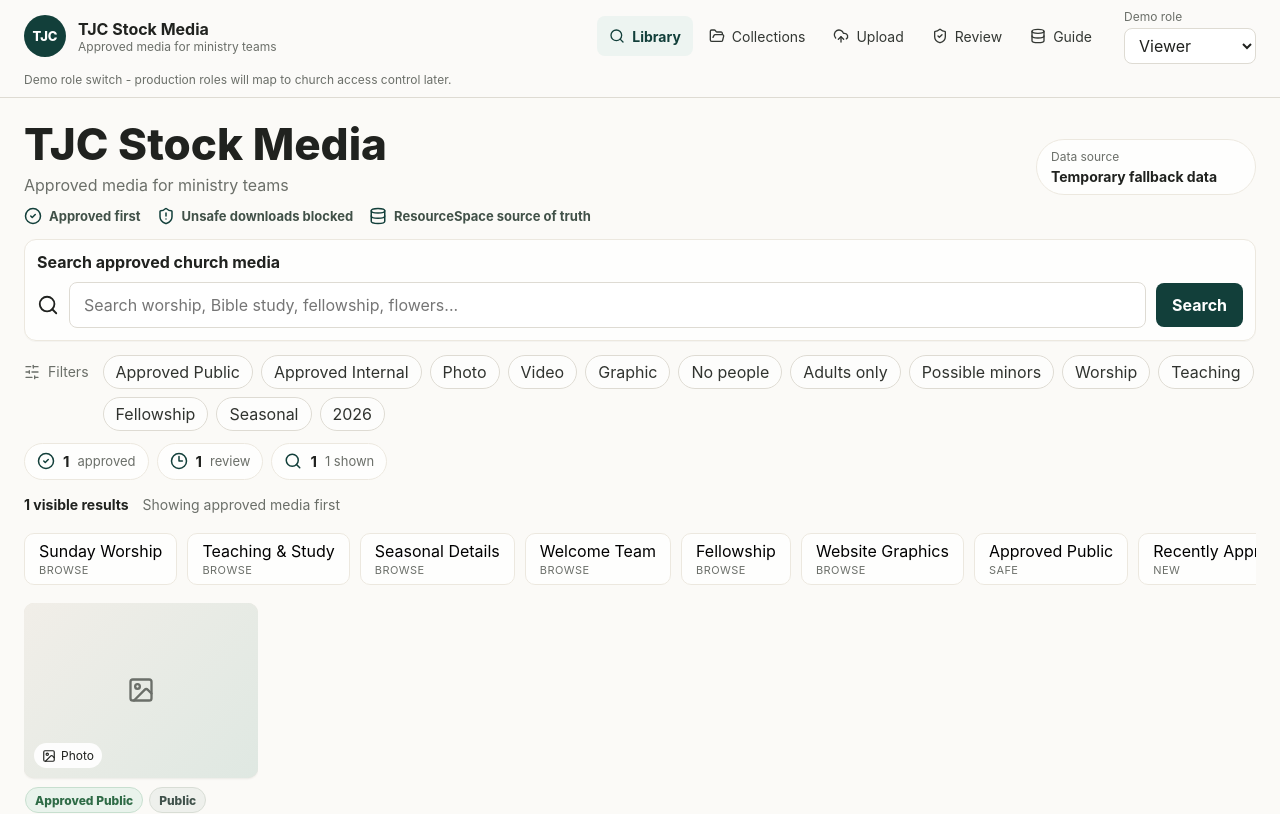
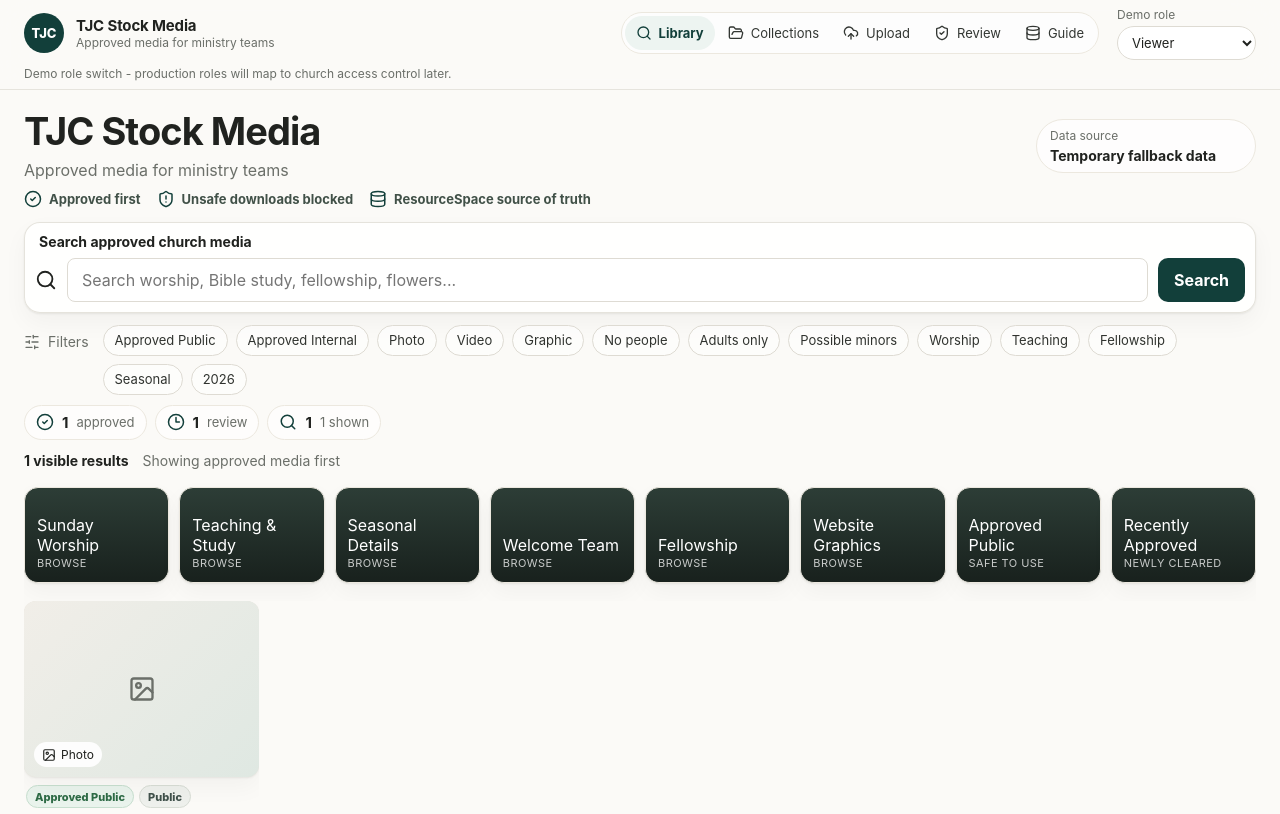
Before and after one commit to Hali0321/tjc-stock-media, a Next.js app in the folder frontend/: page / in a window 1280 px wide. Shown: the top 814 px of the page. Built offline with nearby package versions, Linux system fonts and the light colour scheme.

Commit message:
style: mature stock media portal UI

```diff
--- a/frontend/app/globals.css
+++ b/frontend/app/globals.css
@@ -15,8 +15,9 @@
   --purple: #685d7e;
   --focus: #0f6d63;
   --radius: 8px;
-  --radius-media: 10px;
-  --shadow-soft: 0 1px 2px rgba(32, 34, 31, .08);
+  --radius-media: 12px;
+  --shadow-soft: 0 1px 2px rgba(32, 34, 31, .08), 0 10px 24px rgba(32, 34, 31, .04);
+  --shadow-hover: 0 8px 24px rgba(32, 34, 31, .12);
 }
 
 * {
@@ -69,19 +70,19 @@
   position: sticky;
   top: 0;
   z-index: 20;
-  border-bottom: 1px solid var(--line);
-  background: color-mix(in srgb, var(--bg) 92%, white);
-  backdrop-filter: blur(18px);
+  border-bottom: 1px solid rgba(222, 219, 211, .72);
+  background: rgba(251, 250, 247, .88);
+  backdrop-filter: blur(20px) saturate(1.25);
 }
 
 .app-header__inner {
   max-width: 1320px;
   margin: 0 auto;
-  min-height: 72px;
+  min-height: 66px;
   padding: 0 24px;
   display: grid;
   grid-template-columns: minmax(220px, 1fr) auto auto;
-  gap: 20px;
+  gap: 18px;
   align-items: center;
   min-width: 0;
 }
@@ -94,8 +95,8 @@
 }
 
 .brand__mark {
-  width: 42px;
-  height: 42px;
+  width: 40px;
+  height: 40px;
   display: grid;
   place-items: center;
   border-radius: 50%;
@@ -111,7 +112,8 @@
 }
 
 .brand strong {
-  font-size: 16px;
+  font-size: 15px;
+  letter-spacing: -.01em;
 }
 
 .brand small,
@@ -123,20 +125,24 @@
 
 .nav {
   display: flex;
-  gap: 4px;
+  gap: 2px;
   align-items: center;
   min-width: 0;
+  border: 1px solid var(--line-soft);
+  border-radius: 999px;
+  background: rgba(255, 255, 255, .68);
+  padding: 3px;
 }
 
 .nav__link {
   display: inline-flex;
   align-items: center;
   gap: 7px;
-  min-height: 40px;
-  padding: 0 12px;
-  border-radius: var(--radius);
+  min-height: 34px;
+  padding: 0 11px;
+  border-radius: 999px;
   color: #333733;
-  font-size: 14px;
+  font-size: 13px;
 }
 
 .nav__link:hover {
@@ -153,6 +159,7 @@
   display: grid;
   gap: 4px;
   min-width: 0;
+  justify-items: start;
 }
 
 .role-switch select,
@@ -167,21 +174,23 @@
 }
 
 .role-switch select {
-  min-height: 36px;
-  padding: 0 10px;
+  min-height: 34px;
+  padding: 0 34px 0 10px;
   max-width: 100%;
+  border-radius: 999px;
+  font-size: 13px;
 }
 
 .demo-note {
   max-width: 1320px;
   margin: 0 auto;
-  padding: 0 24px 10px;
+  padding: 0 24px 8px;
 }
 
 .page-shell {
   max-width: 1320px;
   margin: 0 auto;
-  padding: 24px 24px 56px;
+  padding: 22px 24px 56px;
 }
 
 .page-shell--narrow {
@@ -193,17 +202,18 @@
   display: flex;
   justify-content: space-between;
   gap: 24px;
-  align-items: flex-end;
-  margin-bottom: 12px;
+  align-items: center;
+  margin-bottom: 10px;
 }
 
 .library-top h1,
 .form-intro h1,
 .detail-title h1 {
   margin: 0;
-  font-size: clamp(30px, 4vw, 44px);
-  line-height: 1.02;
-  font-weight: 760;
+  font-size: clamp(28px, 3.2vw, 38px);
+  line-height: 1.05;
+  font-weight: 720;
+  letter-spacing: -.025em;
 }
 
 .library-top p,
@@ -213,7 +223,7 @@
 }
 
 .eyebrow {
-  margin: 0 0 8px;
+  margin: 0 0 7px;
   color: var(--accent);
   font-size: 12px;
   font-weight: 800;
@@ -226,7 +236,7 @@
   border: 1px solid var(--line-soft);
   border-radius: 999px;
   background: rgba(255, 255, 255, .72);
-  padding: 9px 14px;
+  padding: 8px 13px;
 }
 
 .source-pill span,
@@ -266,17 +276,19 @@
 }
 
 .search-panel {
-  border: 1px solid var(--line-soft);
-  background: rgba(255, 255, 255, .82);
-  border-radius: 12px;
-  padding: 12px;
-  box-shadow: 0 1px 0 rgba(32, 34, 31, .03);
+  border: 1px solid rgba(222, 219, 211, .78);
+  background: rgba(255, 255, 255, .88);
+  border-radius: 16px;
+  padding: 10px;
+  box-shadow: var(--shadow-soft);
 }
 
 .search-panel label {
   display: block;
-  margin-bottom: 10px;
-  font-weight: 750;
+  margin-bottom: 8px;
+  padding-left: 4px;
+  font-size: 14px;
+  font-weight: 720;
 }
 
 .search-panel__row {
@@ -289,7 +301,7 @@
 .search-panel input {
   width: 100%;
   min-width: 0;
-  min-height: 46px;
+  min-height: 44px;
   padding: 0 14px;
   font-size: 16px;
 }
@@ -299,7 +311,7 @@
 .secondary-action {
   min-height: 44px;
   border: 0;
-  border-radius: var(--radius);
+  border-radius: 10px;
   background: var(--accent);
   color: white;
   padding: 0 16px;
@@ -327,7 +339,7 @@
   grid-template-columns: auto 1fr;
   gap: 14px;
   align-items: start;
-  margin: 14px 0 10px;
+  margin: 12px 0 10px;
 }
 
 .filter-area__label {
@@ -350,9 +362,10 @@
   border-radius: 999px;
   background: rgba(255, 255, 255, .6);
   color: #30332f;
-  min-height: 34px;
-  padding: 0 12px;
+  min-height: 31px;
+  padding: 0 11px;
   cursor: pointer;
+  font-size: 13px;
 }
 
 .chip--active,
@@ -376,14 +389,14 @@
   display: flex;
   flex-wrap: wrap;
   gap: 8px;
-  margin: 12px 0 16px;
+  margin: 10px 0 12px;
 }
 
 .stats-strip div {
   border: 1px solid var(--line-soft);
   background: rgba(255, 255, 255, .7);
   border-radius: 999px;
-  padding: 8px 12px;
+  padding: 7px 11px;
   display: inline-flex;
   align-items: center;
   gap: 8px;
@@ -409,25 +422,56 @@
 }
 
 .collections-band {
-  display: flex;
+  display: grid;
+  grid-template-columns: repeat(8, minmax(112px, 1fr));
   gap: 10px;
   overflow-x: auto;
-  padding: 6px 0 18px;
+  padding: 4px 0 18px;
   scroll-padding: 24px;
   scrollbar-width: none;
 }
 
 .collections-band button {
-  flex: 0 0 auto;
+  position: relative;
+  isolation: isolate;
+  overflow: hidden;
+  flex: 0 0 148px;
   border: 1px solid var(--line-soft);
-  border-radius: var(--radius-media);
-  background: rgba(255, 255, 255, .76);
-  min-height: 48px;
-  padding: 7px 14px;
+  border-radius: 14px;
+  background: #2f3d36;
+  min-height: 96px;
+  padding: 12px;
   cursor: pointer;
   display: grid;
-  gap: 2px;
+  align-content: end;
+  gap: 1px;
   text-align: left;
+  color: white;
+  box-shadow: var(--shadow-soft);
+  transition: transform .18s ease, box-shadow .18s ease;
+}
+
+.collections-band button:hover {
+  transform: translateY(-2px);
+  box-shadow: var(--shadow-hover);
+}
+
+.collections-band button::after {
+  content: "";
+  position: absolute;
+  inset: 0;
+  z-index: -1;
+  background: linear-gradient(180deg, rgba(18, 63, 58, .08), rgba(18, 25, 22, .78));
+}
+
+.collections-band button img {
+  position: absolute;
+  inset: 0;
+  z-index: -2;
+  width: 100%;
+  height: 100%;
+  object-fit: cover;
+  filter: saturate(.95);
 }
 
 .collections-band::-webkit-scrollbar {
@@ -440,7 +484,7 @@
 }
 
 .collections-band button small {
-  color: var(--muted);
+  color: rgba(255, 255, 255, .76);
   font-size: 11px;
   text-transform: uppercase;
   letter-spacing: .04em;
@@ -462,8 +506,8 @@
 
 .asset-grid {
   display: grid;
-  grid-template-columns: repeat(auto-fill, minmax(218px, 1fr));
-  gap: 22px 16px;
+  grid-template-columns: repeat(auto-fill, minmax(196px, 1fr));
+  gap: 24px 14px;
   align-items: start;
   grid-auto-flow: dense;
 }
@@ -473,6 +517,11 @@
   border: 0;
   border-radius: 0;
   background: transparent;
+  transition: transform .18s ease;
+}
+
+.asset-card:hover {
+  transform: translateY(-2px);
 }
 
 .asset-card__image {
@@ -483,6 +532,12 @@
   overflow: hidden;
   border-radius: var(--radius-media);
   box-shadow: var(--shadow-soft);
+  transition: box-shadow .18s ease, filter .18s ease;
+}
+
+.asset-card:hover .asset-card__image {
+  box-shadow: var(--shadow-hover);
+  filter: saturate(1.02);
 }
 
 .asset-grid > .asset-card:nth-child(7),
@@ -527,19 +582,20 @@
 }
 
 .asset-card__body {
-  padding: 9px 1px 0;
+  padding: 8px 2px 0;
 }
 
 .asset-card__chips {
   display: flex;
   flex-wrap: wrap;
-  gap: 6px;
+  gap: 5px;
 }
 
 .asset-card h2 {
-  margin: 8px 0 3px;
-  font-size: 16px;
+  margin: 7px 0 2px;
+  font-size: 15px;
   line-height: 1.25;
+  letter-spacing: -.01em;
 }
 
 .asset-card p {
@@ -552,7 +608,7 @@
   display: flex;
   flex-wrap: wrap;
   gap: 5px;
-  margin-top: 8px;
+  margin-top: 7px;
 }
 
 .asset-card__tags span {
@@ -573,7 +629,7 @@
   align-items: center;
   justify-content: space-between;
   gap: 8px;
-  margin-top: 12px;
+  margin-top: 9px;
   color: var(--muted);
   font-size: 12px;
 }
@@ -593,10 +649,10 @@
 .usage-badge {
   display: inline-flex;
   align-items: center;
-  min-height: 26px;
+  min-height: 23px;
   border-radius: 999px;
-  padding: 0 9px;
-  font-size: 12px;
+  padding: 0 8px;
+  font-size: 11px;
   font-weight: 760;
   border: 1px solid transparent;
 }
@@ -671,18 +727,19 @@
 
 .detail-layout {
   display: grid;
-  grid-template-columns: minmax(0, 1.35fr) minmax(360px, .65fr);
-  gap: 22px;
+  grid-template-columns: minmax(0, 1.45fr) minmax(352px, .55fr);
+  gap: 24px;
   align-items: start;
 }
 
 .detail-preview {
   overflow: hidden;
-  border: 1px solid var(--line);
+  border: 1px solid var(--line-soft);
   border-radius: var(--radius-media);
   background: #e8e3da;
-  min-height: 420px;
+  min-height: 430px;
   display: grid;
+  box-shadow: var(--shadow-soft);
 }
 
 .detail-preview img {
@@ -696,7 +753,7 @@
 
 .detail-panel {
   display: grid;
-  gap: 14px;
+  gap: 12px;
 }
 
 .detail-title {
@@ -709,8 +766,8 @@
 .notes-panel,
 .tag-section,
 .guide-list section {
-  border: 1px solid var(--line);
-  border-radius: var(--radius);
+  border: 1px solid var(--line-soft);
+  border-radius: 12px;
   background: var(--surface);
   padding: 14px;
 }
@@ -746,6 +803,7 @@
   justify-content: space-between;
   gap: 14px;
   align-items: center;
+  box-shadow: 0 1px 0 rgba(32, 34, 31, .03);
 }
 
 .download-panel h2,
@@ -776,19 +834,20 @@
 
 .meta-list {
   display: grid;
-  gap: 1px;
+  gap: 0;
   margin: 0;
-  overflow: hidden;
-  border: 1px solid var(--line);
-  border-radius: var(--radius);
+  overflow: visible;
+  border: 0;
+  border-radius: 0;
 }
 
 .meta-list div {
   display: grid;
   grid-template-columns: 150px 1fr;
   gap: 12px;
-  padding: 10px 12px;
-  background: var(--surface);
+  padding: 9px 0;
+  background: transparent;
+  border-bottom: 1px solid var(--line-soft);
 }
 
 .meta-list dt {
@@ -804,18 +863,18 @@
 
 .intake-form {
   display: grid;
-  gap: 14px;
-  border: 1px solid var(--line);
-  border-radius: var(--radius);
-  background: var(--surface);
-  padding: 16px;
+  gap: 12px;
+  border: 0;
+  border-radius: 0;
+  background: transparent;
+  padding: 0;
 }
 
 .intake-steps {
   display: grid;
   grid-template-columns: repeat(3, 1fr);
   gap: 10px;
-  margin-bottom: 14px;
+  margin-bottom: 16px;
 }
 
 .intake-steps div,
@@ -823,10 +882,50 @@
   display: flex;
   gap: 10px;
   align-items: flex-start;
-  border: 1px solid var(--line);
-  border-radius: var(--radius);
-  background: var(--surface);
+  border: 1px solid var(--line-soft);
+  border-radius: 12px;
+  background: rgba(255, 255, 255, .72);
   padding: 12px;
+}
+
+.intake-section {
+  display: grid;
+  gap: 12px;
+  border: 1px solid var(--line-soft);
+  border-radius: 16px;
+  background: rgba(255, 255, 255, .78);
+  padding: 16px;
+  box-shadow: 0 1px 0 rgba(32, 34, 31, .03);
+}
+
+.intake-section__title {
+  display: flex;
+  gap: 11px;
+  align-items: flex-start;
+}
+
+.intake-section__title > span {
+  width: 28px;
+  height: 28px;
+  flex: 0 0 auto;
+  display: grid;
+  place-items: center;
+  border-radius: 999px;
+  background: #edf4f1;
+  color: var(--accent);
+  font-size: 13px;
+  font-weight: 800;
+}
+
+.intake-section__title h2 {
+  margin: 0;
+  font-size: 17px;
+}
+
+.intake-section__title p {
+  margin: 3px 0 0;
+  color: var(--muted);
+  font-size: 13px;
 }
 
 .intake-steps svg,
@@ -852,7 +951,9 @@
 .intake-form label {
   display: grid;
   gap: 6px;
-  font-weight: 720;
+  font-weight: 680;
+  font-size: 13px;
+  color: #3c403b;
 }
 
 .intake-form input,
@@ -872,7 +973,7 @@
 
 .review-list {
   display: grid;
-  gap: 12px;
+  gap: 10px;
 }
 
 .review-mode-banner {
@@ -883,8 +984,8 @@
   border-radius: var(--radius);
   background: #f2f6fa;
   color: #27435b;
-  padding: 14px;
-  margin-bottom: 14px;
+  padding: 12px 14px;
+  margin-bottom: 12px;
 }
 
 .review-demo-path {
@@ -892,9 +993,39 @@
   flex-wrap: wrap;
   gap: 8px 14px;
   align-items: center;
-  margin: 0 0 14px;
+  margin: 0 0 10px;
   color: var(--muted);
   font-size: 14px;
+}
+
+.review-filter-bar {
+  display: flex;
+  gap: 8px;
+  overflow-x: auto;
+  padding: 0 0 14px;
+  scrollbar-width: none;
+}
+
+.review-filter-bar::-webkit-scrollbar {
+  display: none;
+}
+
+.review-filter-bar button {
+  flex: 0 0 auto;
+  border: 1px solid var(--line-soft);
+  border-radius: 999px;
+  background: rgba(255, 255, 255, .72);
+  color: #3f4540;
+  min-height: 32px;
+  padding: 0 12px;
+  cursor: pointer;
+}
+
+.review-filter-bar__active {
+  border-color: #ead5a9 !important;
+  background: #fbf2df !important;
+  color: var(--amber) !important;
+  font-weight: 760;
 }
 
 .review-demo-path strong {
@@ -918,12 +1049,12 @@
 
 .review-row {
   display: grid;
-  grid-template-columns: 240px 1fr;
-  gap: 16px;
+  grid-template-columns: 220px 1fr;
+  gap: 14px;
   border: 1px solid var(--line-soft);
   border-radius: var(--radius-media);
   background: rgba(255, 255, 255, .74);
-  padding: 10px;
+  padding: 9px;
   box-shadow: 0 1px 0 rgba(32, 34, 31, .03);
 }
 
@@ -931,7 +1062,7 @@
   position: relative;
   display: block;
   overflow: hidden;
-  min-height: 156px;
+  min-height: 142px;
   border-radius: var(--radius-media);
   background: #e7e2d9;
   box-shadow: var(--shadow-soft);
@@ -940,13 +1071,13 @@
 .review-row__media img {
   width: 100%;
   height: 100%;
-  min-height: 156px;
+  min-height: 142px;
   display: block;
   object-fit: cover;
 }
 
 .review-row__media > span:not(.asset-card__type) {
-  min-height: 156px;
+  min-height: 142px;
   display: grid;
   place-items: center;
   color: var(--muted);
@@ -1009,14 +1140,28 @@
 
 .action-grid button {
   border: 1px solid var(--line-soft);
-  border-radius: var(--radius);
+  border-radius: 999px;
   background: rgba(255, 255, 255, .9);
-  min-height: 38px;
-  padding: 0 12px;
+  min-height: 34px;
+  padding: 0 11px;
   cursor: pointer;
   display: inline-flex;
   align-items: center;
   gap: 7px;
+  font-size: 13px;
+}
+
+.action-grid button:first-child {
+  border-color: #c7dfcf;
+  background: #eef7f1;
+  color: var(--green);
+  font-weight: 760;
+}
+
+.action-grid button:last-child {
+  border-color: #e3c2bf;
+  background: #fbefed;
+  color: var(--red);
 }
 
 .action-grid button:disabled {
--- a/frontend/components/AssetCard.tsx
+++ b/frontend/components/AssetCard.tsx
@@ -17,7 +17,7 @@
 export function AssetCard({ asset, role }: { asset: StockMediaAsset; role: DemoRole }) {
   const canDownload = canDownloadApprovedCopy(role, asset);
   const MediaIcon = mediaIcons[asset.mediaType];
-  const quickTags = [...(asset.tags || []), ...(asset.tjcTerms || [])].slice(0, 3);
+  const quickTags = [...(asset.tags || []), ...(asset.tjcTerms || [])].slice(0, 1);
   const traceLabel = asset.reviewedDate
     ? `Reviewed ${asset.reviewedDate}`
     : asset.resourceSpaceId
--- a/frontend/components/LibraryPage.tsx
+++ b/frontend/components/LibraryPage.tsx
@@ -47,6 +47,7 @@
   }
 
   const shownApproved = result?.assets.filter((asset) => asset.status === "Approved Public" || asset.status === "Approved Internal").length ?? 0;
+  const collectionPreviewAssets = result?.assets.slice(0, featuredCollections.length) || [];
 
   return (
     <div className="page-shell">
@@ -136,10 +137,13 @@
       </div>
 
       <section id="collections" className="collections-band" aria-label="Featured collections">
-        {featuredCollections.map((collection) => (
+        {featuredCollections.map((collection, index) => (
           <button key={collection} type="button" onClick={() => setSubmittedQuery(collection)}>
+            {collectionPreviewAssets[index]?.thumbnail ? (
+              <img src={collectionPreviewAssets[index].thumbnail} alt="" aria-hidden="true" loading="lazy" />
+            ) : null}
             <span>{collection}</span>
-            <small>{collection === "Approved Public" ? "safe" : collection === "Recently Approved" ? "new" : "browse"}</small>
+            <small>{collection === "Approved Public" ? "safe to use" : collection === "Recently Approved" ? "newly cleared" : "browse"}</small>
           </button>
         ))}
       </section>
```
Also changed, not shown: frontend/components/ReviewPage.tsx (+11 -0 lines), frontend/components/UploadPage.tsx (+32 -0 lines).
